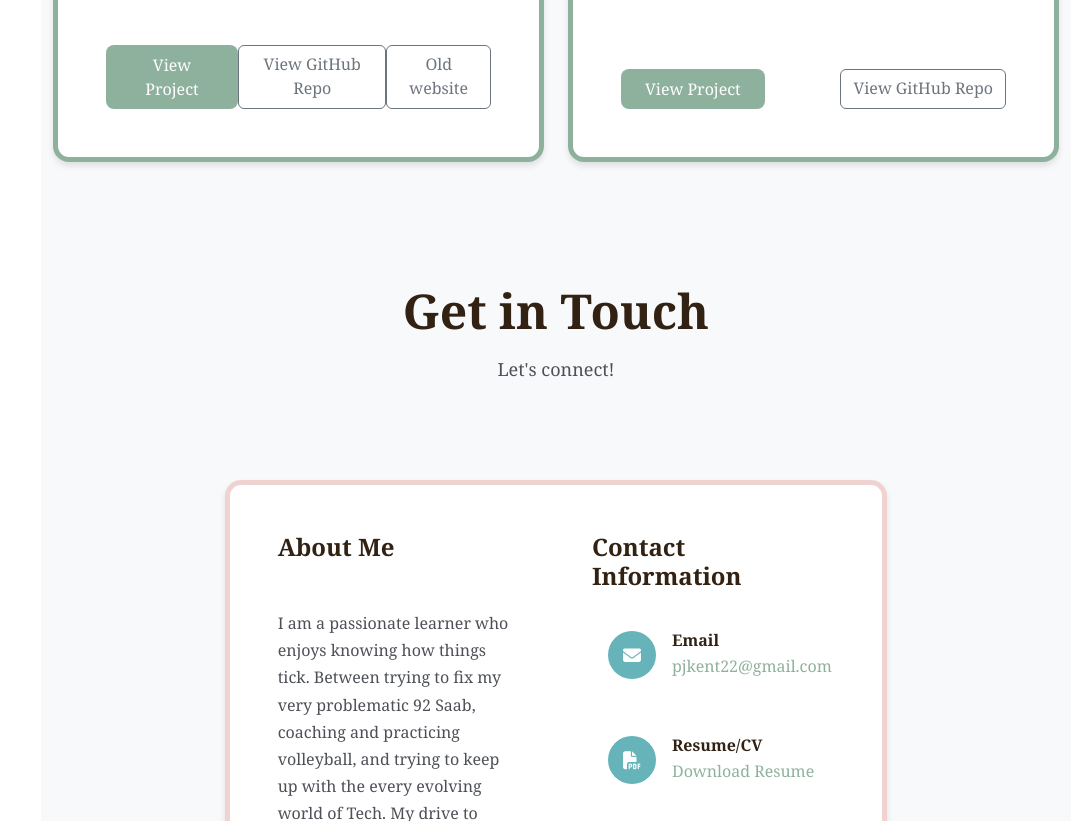
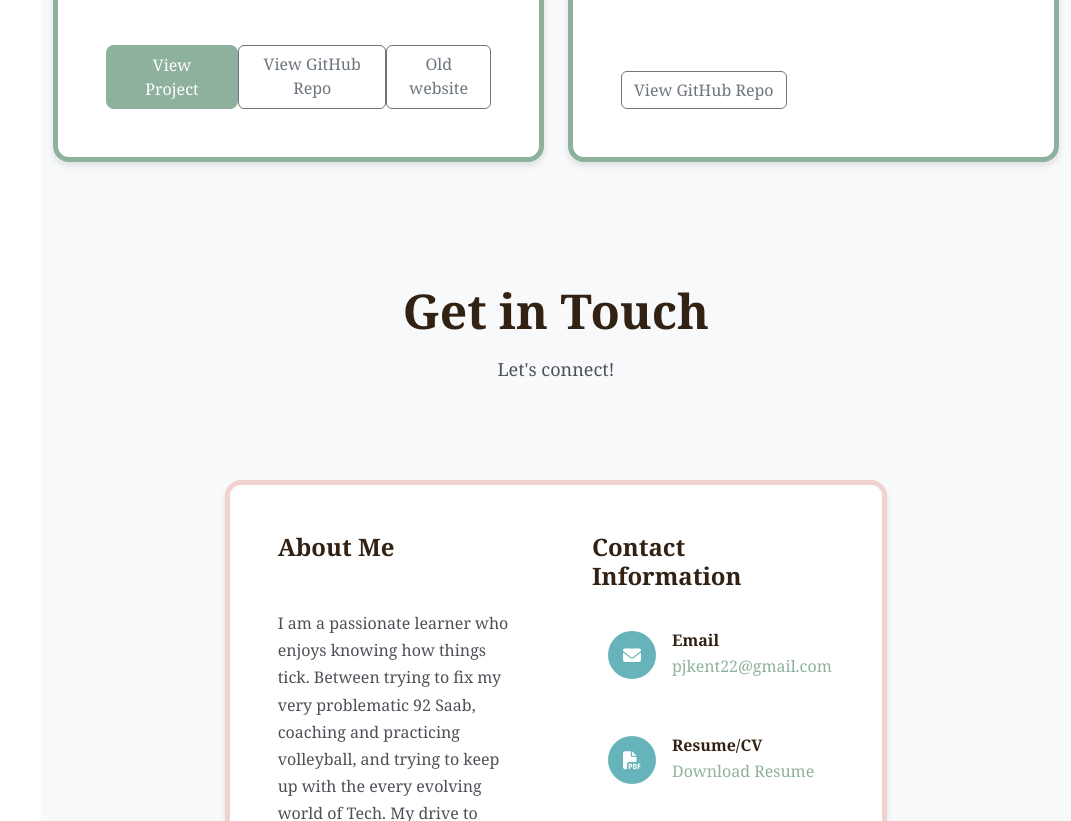
Before and after one commit to PJK-code/academic-portfolio, a plain HTML site: page index.html in a window 1280 px wide. Shown: the part 1998-2819 px from the top of the page, without its empty margins (209-1280 px from the left). Drawn offline with nearby package versions, Linux system fonts and the light colour scheme; a web font is replaced by a local one.

Commit message:
Fixed HTML encoding issues in index.html
Fixed unused button on project 4.

```diff
--- a/index.html
+++ b/index.html
@@ -181,7 +181,6 @@
                             </div>
                         </div>
                         <div class="project-footer d-flex justify-content-between">
-                            <a href="#" class="btn btn-project">View Project</a>
                             <a href="https://github.com/PJK-code/Advanced-Data-Management" class="btn btn-outline-secondary">View GitHub Repo</a>
                         </div>
                     </div>
@@ -284,4 +283,5 @@
     <!-- Custom JS -->
     <script src="js/script.js"></script>
 </body>
+
 </html>
```
